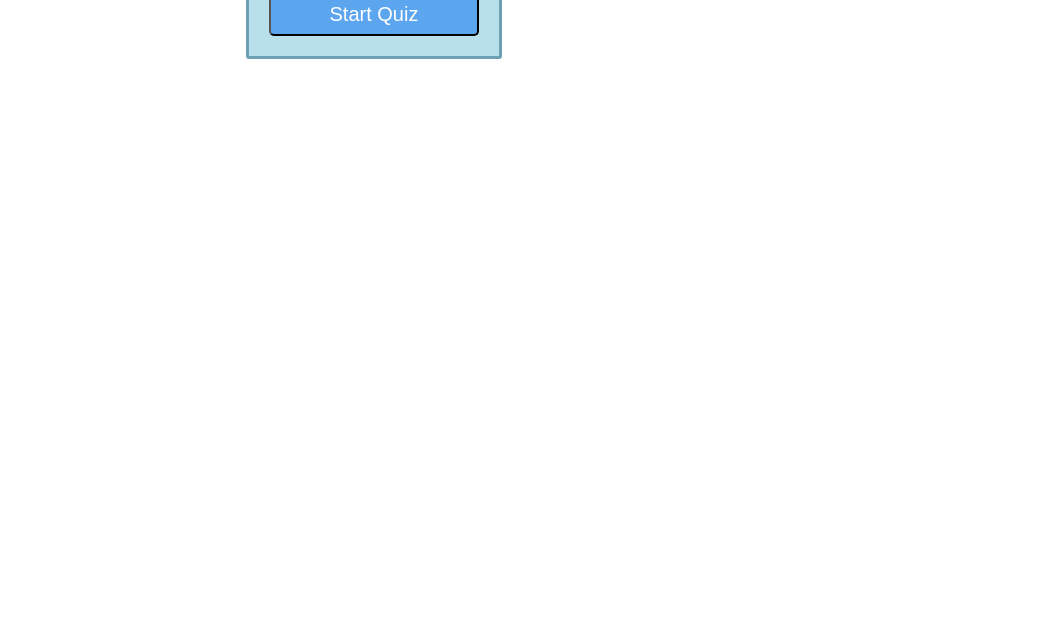
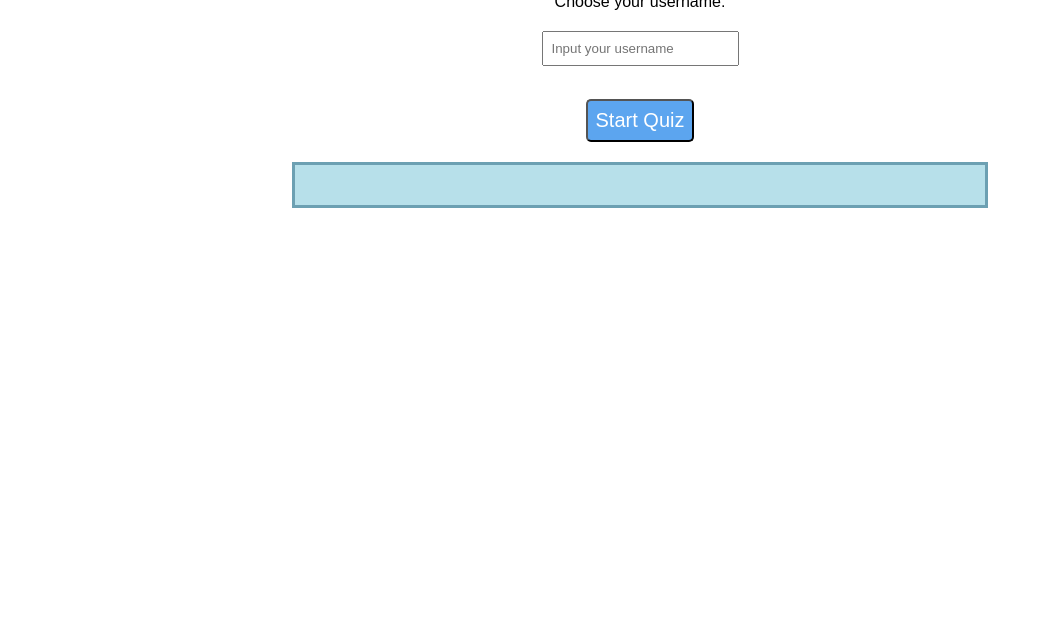
Before and after one commit to fh255/cricket-quiz, a plain HTML site: page index.html in a window 1280 px wide. Shown: the part 174-800 px from the top of the page, without its empty margins (0-1042 px from the left). Drawn offline with Linux system fonts and the light colour scheme.

Commit message:
add design for username form

```diff
--- a/assets/css/style.css
+++ b/assets/css/style.css
@@ -1,6 +1,6 @@
  body {
      font-family: Arial, sans-serif;
-    display: flex;
+     text-align: center;
     align-items: center;
     justify-content: center
  }
@@ -9,14 +9,21 @@
      font-family: Times New Roman Georgia Garamond;
      font-size: 30px;
  }
+ form {
+     display: flex;
+     flex-direction: column;
+     align-items: center;
+ }
 
  .user-container {
-     text-align: center;
-     max-width: 450px;
-     padding: 20px;
-     border: 3px solid rgb(108, 160, 178);
-     border-radius: 3px;
-     background-color: #b7e0ea;
+    display: flex;
+        flex-direction: column;
+        align-items: center;
+        justify-content: center;
+        max-width: 450px;
+        padding: 20px;
+        margin: auto;
+
  }
 form {
     display: flex;
@@ -60,7 +67,8 @@ input {
 
 label {
     display: flex;
-    align-items: center;
+
+
 }
 
  button {
```
